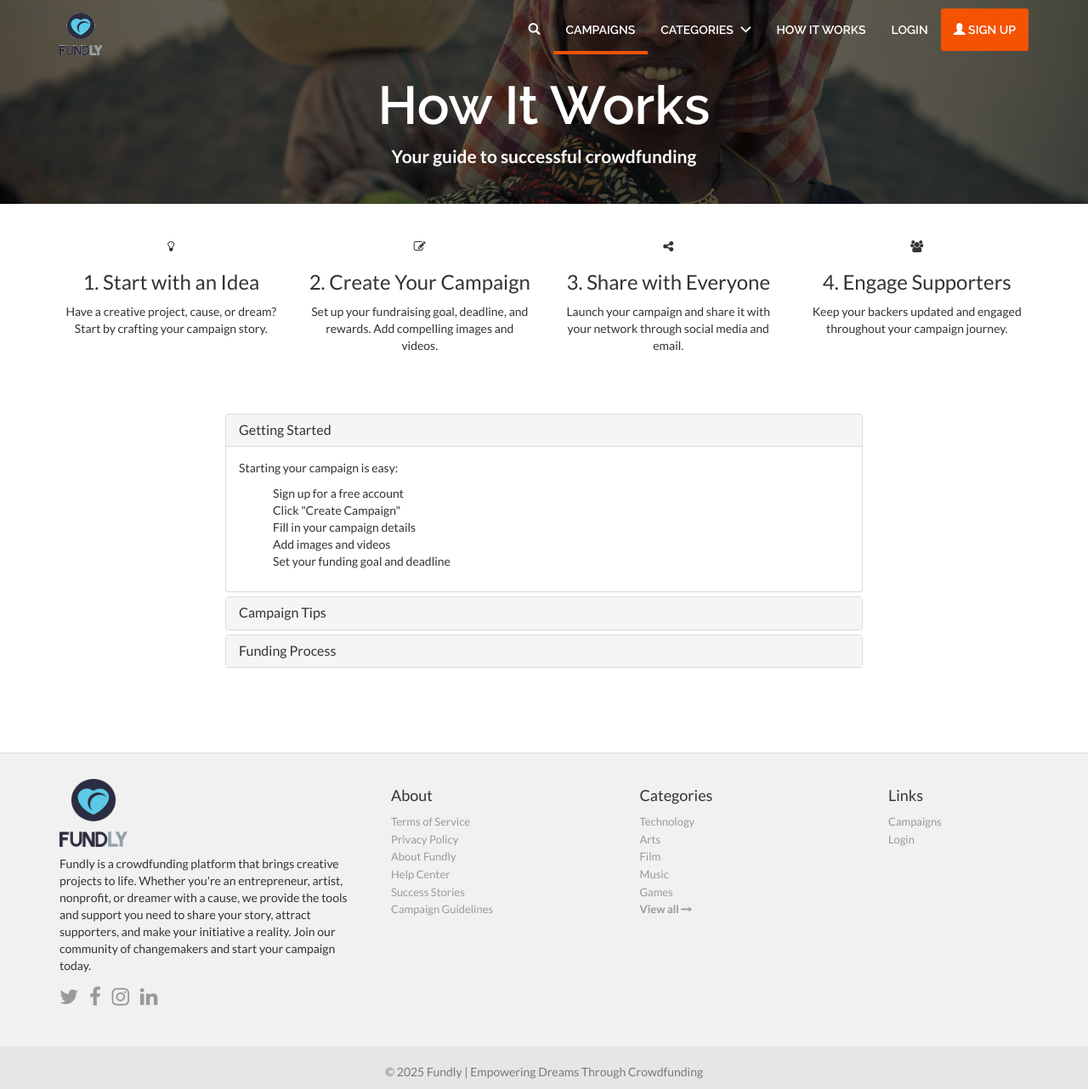
After one commit to manjurulhoque/Qonty, a Django app: page /how-it-works/ in a window 1280 px wide. The commit adds this page. Shown: the whole page at 85% size. Run offline with Django 3.2, Linux system fonts and the light colour scheme; data comes from the database, SQL or seed files in the repository; some libraries are stand-ins or nearby versions; some web fonts are replaced.

Commit message:
feat: added how-it-works

```diff
--- a/core/urls.py
+++ b/core/urls.py
@@ -10,6 +10,7 @@ urlpatterns = [
     path('', HomeView.as_view(), name="home"),
     path('categories', CategoryListView.as_view(), name="categories"),
     path('campaigns-by-category/<int:pk>', CampaignsByCategoryView.as_view(), name="campaigns-by-category"),
+    path('how-it-works/', HowItWorksView.as_view(), name='how-it-works'),
 ]
 
 if settings.DEBUG:
--- a/core/views.py
+++ b/core/views.py
@@ -1,6 +1,6 @@
 from django.db.models import Q, Sum
 from django.shortcuts import render
-from django.views.generic import ListView, DetailView
+from django.views.generic import ListView, DetailView, TemplateView
 
 from accounts.models import User
 from campaign.models import Campaign, Donation
@@ -42,3 +42,33 @@ class CampaignsByCategoryView(DetailView):
     template_name = "campaigns/campaigns-by-category.html"
     context_object_name = "category"
     object = None
+
+
+class HowItWorksView(TemplateView):
+    template_name = "how-it-works.html"
+
+    def get_context_data(self, **kwargs):
+        context = super().get_context_data(**kwargs)
+        context["steps"] = [
+            {
+                "icon": "fa fa-lightbulb-o",
+                "title": "1. Start with an Idea",
+                "description": "Have a creative project, cause, or dream? Start by crafting your campaign story."
+            },
+            {
+                "icon": "fa fa-edit",
+                "title": "2. Create Your Campaign",
+                "description": "Set up your fundraising goal, deadline, and rewards. Add compelling images and videos."
+            },
+            {
+                "icon": "fa fa-share-alt",
+                "title": "3. Share with Everyone",
+                "description": "Launch your campaign and share it with your network through social media and email."
+            },
+            {
+                "icon": "fa fa-users",
+                "title": "4. Engage Supporters",
+                "description": "Keep your backers updated and engaged throughout your campaign journey."
+            }
+        ]
+        return context
--- /dev/null
+++ b/templates/how-it-works.html
@@ -0,0 +1,104 @@
+{% extends 'base.html' %}
+{% load static %}
+
+{% block title %}How It Works - Fundly{% endblock %}
+
+{% block content %}
+<div class="jumbotron md index-header jumbotron_set jumbotron-cover">
+    <div class="container wrap-jumbotron position-relative">
+        <h1 class="title-site">How It Works</h1>
+        <p class="subtitle-site"><strong>Your guide to successful crowdfunding</strong></p>
+    </div>
+</div>
+
+<div class="container margin-bottom-40">
+    <!-- Steps Section -->
+    <div class="row text-center margin-bottom-40">
+        {% for step in steps %}
+        <div class="col-md-3 col-sm-6 margin-bottom-20">
+            <div class="how-it-works-box">
+                <i class="{{ step.icon }} how-it-works-icon"></i>
+                <h3 class="how-it-works-title">{{ step.title }}</h3>
+                <p class="how-it-works-desc">{{ step.description }}</p>
+            </div>
+        </div>
+        {% endfor %}
+    </div>
+
+    <!-- Detailed Information -->
+    <div class="row margin-bottom-40">
+        <div class="col-md-8 col-md-offset-2">
+            <div class="panel-group" id="accordion">
+                <!-- Getting Started -->
+                <div class="panel panel-default">
+                    <div class="panel-heading">
+                        <h4 class="panel-title">
+                            <a data-toggle="collapse" data-parent="#accordion" href="#collapse1">
+                                Getting Started
+                            </a>
+                        </h4>
+                    </div>
+                    <div id="collapse1" class="panel-collapse collapse in">
+                        <div class="panel-body">
+                            <p>Starting your campaign is easy:</p>
+                            <ul>
+                                <li>Sign up for a free account</li>
+                                <li>Click "Create Campaign"</li>
+                                <li>Fill in your campaign details</li>
+                                <li>Add images and videos</li>
+                                <li>Set your funding goal and deadline</li>
+                            </ul>
+                        </div>
+                    </div>
+                </div>
+
+                <!-- Campaign Tips -->
+                <div class="panel panel-default">
+                    <div class="panel-heading">
+                        <h4 class="panel-title">
+                            <a data-toggle="collapse" data-parent="#accordion" href="#collapse2">
+                                Campaign Tips
+                            </a>
+                        </h4>
+                    </div>
+                    <div id="collapse2" class="panel-collapse collapse">
+                        <div class="panel-body">
+                            <p>Tips for a successful campaign:</p>
+                            <ul>
+                                <li>Tell a compelling story</li>
+                                <li>Use high-quality images</li>
+                                <li>Set a realistic funding goal</li>
+                                <li>Engage with your supporters</li>
+                                <li>Share updates regularly</li>
+                            </ul>
+                        </div>
+                    </div>
+                </div>
+
+                <!-- Funding Process -->
+                <div class="panel panel-default">
+                    <div class="panel-heading">
+                        <h4 class="panel-title">
+                            <a data-toggle="collapse" data-parent="#accordion" href="#collapse3">
+                                Funding Process
+                            </a>
+                        </h4>
+                    </div>
+                    <div id="collapse3" class="panel-collapse collapse">
+                        <div class="panel-body">
+                            <p>Understanding the funding process:</p>
+                            <ul>
+                                <li>Campaigns run for a set time period</li>
+                                <li>Supporters can donate any amount</li>
+                                <li>Progress is tracked in real-time</li>
+                                <li>Funds are released after campaign ends</li>
+                                <li>Platform fee is only 5%</li>
+                            </ul>
+                        </div>
+                    </div>
+                </div>
+            </div>
+        </div>
+    </div>
+</div>
+{% endblock %}
--- a/templates/includes/navbar.html
+++ b/templates/includes/navbar.html
@@ -62,7 +62,7 @@
                 </li>
 
                 <li>
-                    <a class="text-uppercase font-default" href="#">How it works</a>
+                    <a class="text-uppercase font-default" href="{% url 'core:how-it-works' %}">How it works</a>
                 </li>
 
                 {% if request.user.is_authenticated %}
```
Also changed, not shown: static/css/styles.css (+58 -0 lines).
